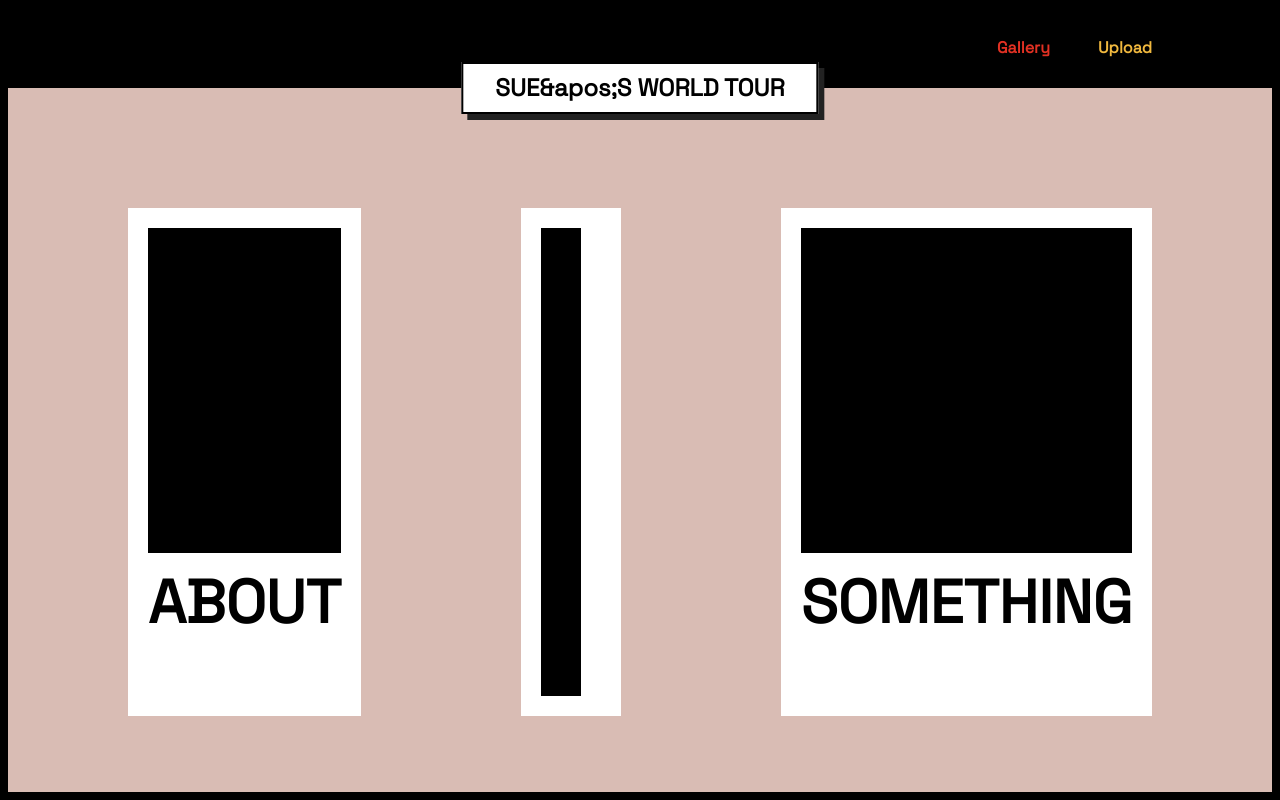
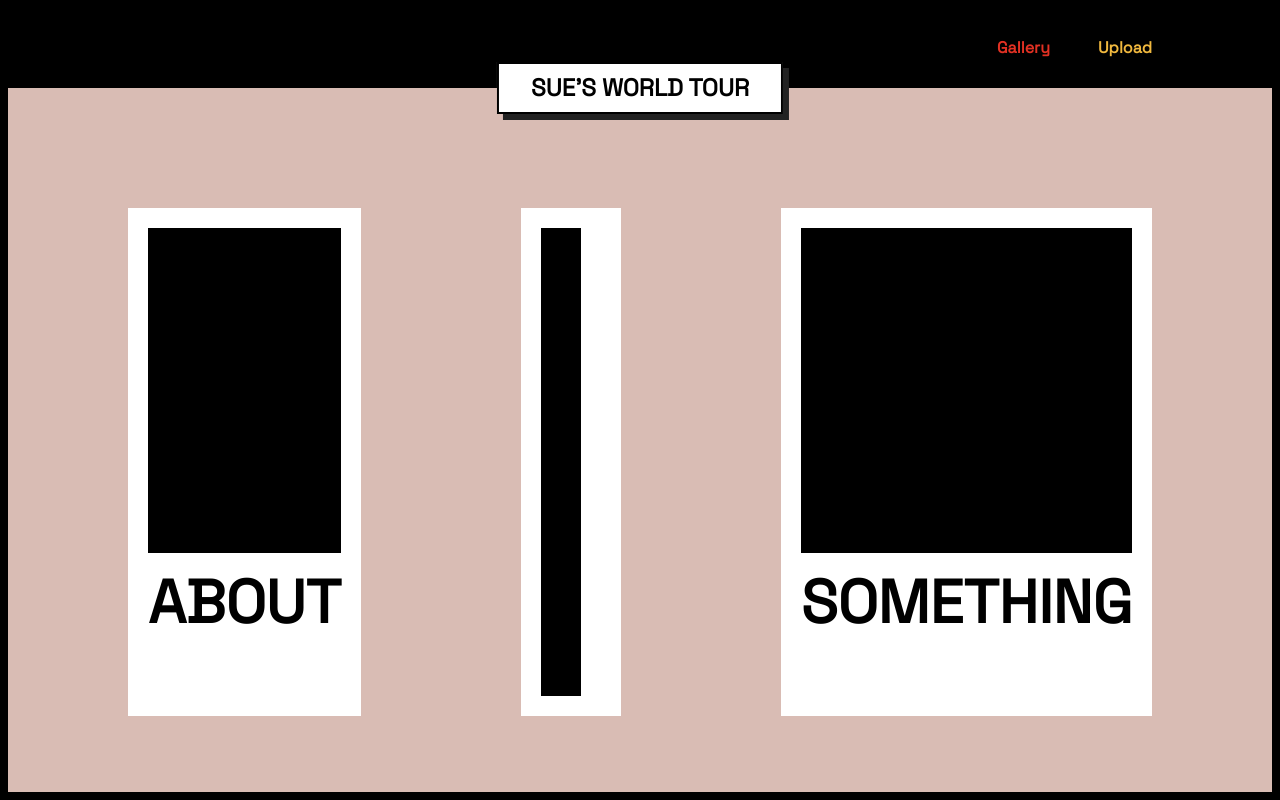
Before and after one commit to denvercude/sues-world-tour, a Next.js app: page / in a window 1280 px wide. Built offline with nearby package versions, Linux system fonts and the light colour scheme.

Commit message:
fix(title-page): fix the apostropher error

```diff
--- a/components/TitleBar.tsx
+++ b/components/TitleBar.tsx
@@ -17,7 +17,7 @@ export default function TitleBar() {
                 <div className="h-1/2"></div>
             </div>
             <div className="border-2 border-black bg-white px-8 py-2 font-bold shadow-[6px_6px_0px_0px_rgba(34,34,34,1)] absolute left-1/2 top-1/2 -translate-x-1/2 -translate-y-1/2 whitespace-nowrap">
-                <Text className="text-2xl">{"SUE&apos;S WORLD TOUR"}</Text>
+                <Text className="text-2xl">{"SUE'S WORLD TOUR"}</Text>
             </div>
         </div>
     );
```
